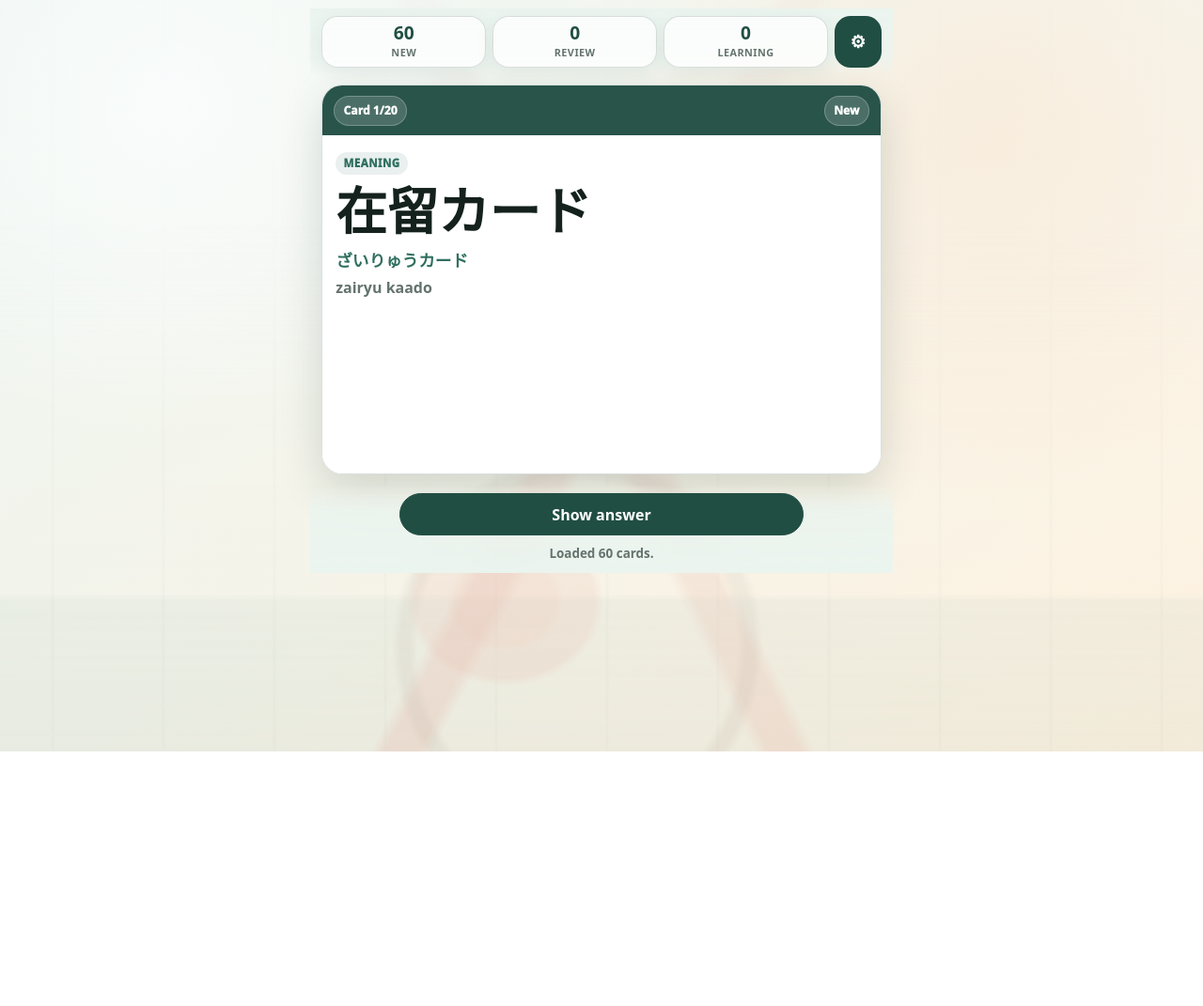
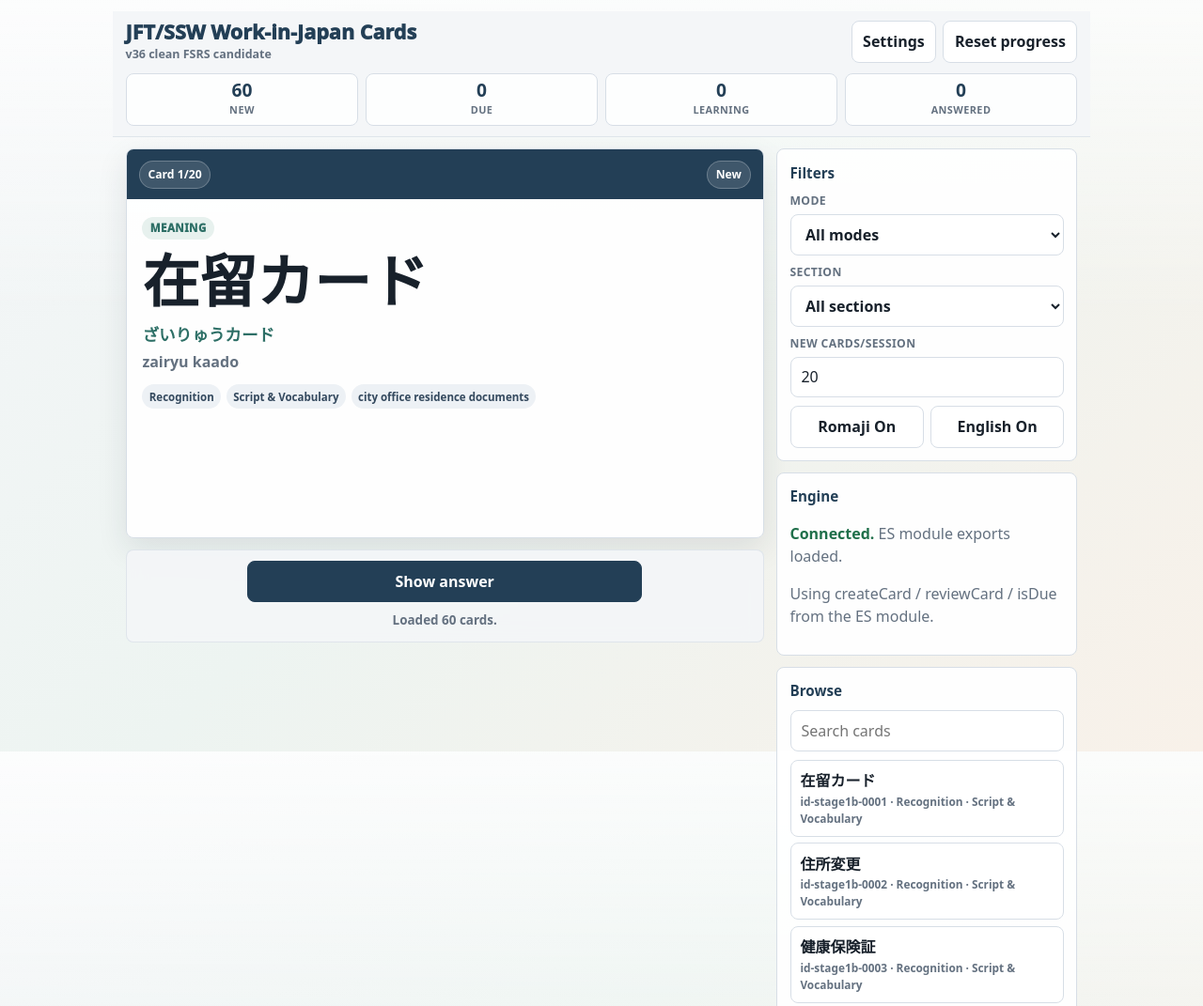
Before and after one commit to foxwolf321/Language-learning-app, a plain HTML site: page app-v36-clean-fsrs.html in a window 1280 px wide. Shown: the top 1071 px of the page at 94% size. Before the commit the page ends 800 px from the top, so only its background shows below. Drawn offline with Linux system fonts and the light colour scheme.

Commit message:
Revert "Update V36 card study screen styling"
This reverts commit 79e4f4e9a3cbefc0bad69397469d9a513737d5ba.

```diff
--- a/app-v36-clean-fsrs.html
+++ b/app-v36-clean-fsrs.html
@@ -9,33 +9,20 @@
 <style>
 :root {
   color-scheme: light;
-  --bg: #eaf4ef;
-  --bg2: #fff1dd;
-  --surface: rgba(255, 255, 255, .95);
-  --solid: #ffffff;
+  --bg: #f4f6f8;
+  --surface: #ffffff;
   --surface-soft: #eef4f1;
-  --ink: #14211d;
-  --muted: #64736e;
-  --line: rgba(30, 64, 55, .16);
-  --line-2: rgba(30, 64, 55, .34);
-  --primary: #214e43;
-  --primary-2: #2f6f5f;
-  --accent: #c36a35;
-  --danger: #a64242;
-  --warning: #9a6a20;
-  --ok: #24724f;
-  --easy: #1f6651;
-  --shadow: 0 18px 46px rgba(19, 50, 42, .16);
-  --radius: 22px;
-  --art-opacity: .38;
-  --art:
-    linear-gradient(180deg, rgba(247, 252, 255, .86) 0 30%, rgba(255, 255, 255, .48) 54%, rgba(255, 255, 255, .18)),
-    radial-gradient(ellipse at 42% 80%, rgba(203, 64, 42, .34) 0 5%, rgba(202, 66, 43, .24) 6% 9%, transparent 10%),
-    radial-gradient(ellipse at 48% 86%, transparent 0 18%, rgba(75, 58, 45, .20) 19% 20%, transparent 21%),
-    linear-gradient(118deg, transparent 0 48%, rgba(190, 53, 43, .32) 49% 51%, transparent 52%),
-    linear-gradient(64deg, transparent 0 48%, rgba(190, 53, 43, .26) 49% 51%, transparent 52%),
-    linear-gradient(0deg, rgba(77, 132, 133, .22) 0 20%, transparent 21%),
-    repeating-linear-gradient(90deg, transparent 0 54px, rgba(71, 103, 93, .09) 55px 57px, transparent 58px 118px);
+  --ink: #18212b;
+  --muted: #647180;
+  --line: #d7dee6;
+  --primary: #233f56;
+  --primary-2: #2d6f66;
+  --accent: #b9682e;
+  --danger: #a63d3d;
+  --warning: #8a650f;
+  --ok: #1f6f4a;
+  --shadow: 0 12px 32px rgba(28, 43, 58, .10);
+  --radius: 8px;
 }
 
 * {
@@ -53,22 +40,9 @@ body {
   font-family: system-ui, -apple-system, BlinkMacSystemFont, "Segoe UI", sans-serif;
   line-height: 1.5;
   background:
-    radial-gradient(circle at 14% 14%, rgba(255, 255, 255, .72), transparent 28%),
-    radial-gradient(circle at 82% 18%, rgba(255, 205, 160, .34), transparent 32%),
-    linear-gradient(140deg, var(--bg), var(--bg2));
+    linear-gradient(180deg, rgba(255, 255, 255, .76), rgba(255, 255, 255, 0) 42%),
+    linear-gradient(135deg, #f4f6f8 0%, #edf4f1 46%, #f8f1e9 100%);
   background-attachment: fixed;
-}
-
-body::before {
-  content: "";
-  position: fixed;
-  inset: 0;
-  z-index: -1;
-  pointer-events: none;
-  opacity: var(--art-opacity);
-  background-image: var(--art);
-  background-size: cover;
-  background-position: center bottom;
 }
 
 button,
@@ -110,19 +84,19 @@ input {
 }
 
 .app {
-  width: min(620px, 100%);
+  width: min(1040px, 100%);
   margin: 0 auto;
-  padding: max(.58rem, env(safe-area-inset-top)) .76rem calc(1rem + env(safe-area-inset-bottom));
+  padding: max(.75rem, env(safe-area-inset-top)) .85rem calc(1rem + env(safe-area-inset-bottom));
 }
 
 .topbar {
   position: sticky;
   top: 0;
   z-index: 5;
-  margin: 0 -.76rem .62rem;
-  padding: max(.46rem, env(safe-area-inset-top)) .76rem .52rem;
-  background: linear-gradient(180deg, rgba(234, 244, 239, .96), rgba(234, 244, 239, .78) 72%, rgba(234, 244, 239, 0));
-  border-bottom: 0;
+  margin: 0 -.85rem .8rem;
+  padding: max(.55rem, env(safe-area-inset-top)) .85rem .65rem;
+  background: rgba(244, 246, 248, .92);
+  border-bottom: 1px solid rgba(215, 222, 230, .72);
   backdrop-filter: blur(10px);
 }
 
@@ -159,20 +133,18 @@ input {
 
 .stats {
   display: grid;
-  grid-template-columns: repeat(3, minmax(0, 1fr)) auto;
-  gap: .42rem;
-  align-items: stretch;
-  margin-top: 0;
+  grid-template-columns: repeat(4, minmax(0, 1fr));
+  gap: .45rem;
+  margin-top: .65rem;
 }
 
 .stat {
-  min-height: 50px;
+  min-height: 56px;
   padding: .45rem .3rem;
   border: 1px solid var(--line);
-  border-radius: 17px;
-  background: rgba(255, 255, 255, .78);
+  border-radius: var(--radius);
+  background: rgba(255, 255, 255, .82);
   text-align: center;
-  box-shadow: 0 6px 20px rgba(19, 50, 42, .07);
 }
 
 .stat strong {
@@ -192,24 +164,10 @@ input {
   text-transform: uppercase;
 }
 
-.answered-stat {
-  display: none;
-}
-
-.gear {
-  inline-size: 50px;
-  min-height: 50px;
-  padding: 0;
-  border-radius: 17px;
-  background: var(--primary);
-  color: #fff;
-  font-size: 1.16rem;
-}
-
 .layout {
   display: grid;
-  grid-template-columns: minmax(0, 1fr);
-  gap: .7rem;
+  grid-template-columns: minmax(0, 1fr) 320px;
+  gap: .85rem;
   align-items: start;
 }
 
@@ -261,8 +219,6 @@ input {
 
 .study-card {
   overflow: hidden;
-  border-radius: var(--radius);
-  backdrop-filter: blur(10px);
 }
 
 .card-head {
@@ -270,57 +226,53 @@ input {
   justify-content: space-between;
   gap: .6rem;
   align-items: center;
-  padding: .66rem .76rem;
-  background: rgba(33, 78, 67, .96);
+  padding: .72rem .82rem;
+  background: var(--primary);
   color: #fff;
 }
 
 .pill {
   display: inline-flex;
   align-items: center;
-  justify-content: center;
-  gap: .35rem;
-  min-height: 32px;
+  min-height: 30px;
   border: 1px solid rgba(255, 255, 255, .24);
   border-radius: 999px;
-  padding: .32rem .58rem;
-  background: rgba(255, 255, 255, .16);
+  padding: .22rem .55rem;
+  background: rgba(255, 255, 255, .13);
   color: inherit;
   font-size: .76rem;
-  font-weight: 1000;
+  font-weight: 900;
   white-space: nowrap;
 }
 
 .card-body {
   min-height: 360px;
-  padding: 1rem .88rem;
-  background: rgba(255, 255, 255, .96);
+  padding: 1.05rem;
 }
 
 .task-label {
   display: inline-flex;
-  align-items: center;
-  margin: 0 0 .52rem;
+  margin: 0 0 .6rem;
   padding: .2rem .52rem;
   border-radius: 999px;
-  background: rgba(47, 111, 95, .10);
+  background: #e7f1ee;
   color: var(--primary-2);
   font-size: .72rem;
-  font-weight: 1000;
+  font-weight: 950;
   letter-spacing: .04em;
   text-transform: uppercase;
 }
 
 .target {
   margin: 0;
-  font-size: clamp(1.9rem, 11vw, 3.4rem);
-  line-height: 1.13;
+  font-size: clamp(2rem, 8vw, 3.8rem);
+  line-height: 1.15;
   letter-spacing: 0;
   overflow-wrap: anywhere;
 }
 
 .target.compact {
-  font-size: clamp(1.42rem, 6.2vw, 2.2rem);
+  font-size: clamp(1.45rem, 5.8vw, 2.35rem);
 }
 
 .prompt {
@@ -390,7 +342,7 @@ input {
 }
 
 .tags {
-  display: none;
+  display: flex;
   flex-wrap: wrap;
   gap: .36rem;
   margin-top: .8rem;
@@ -412,42 +364,32 @@ input {
   position: sticky;
   bottom: 0;
   z-index: 4;
-  margin: .7rem -.76rem 0;
-  padding: .56rem .76rem calc(.58rem + env(safe-area-inset-bottom));
-  border: 0;
-  border-radius: 0;
-  background: linear-gradient(0deg, rgba(234, 244, 239, .96), rgba(234, 244, 239, .80) 72%, rgba(234, 244, 239, 0));
+  margin-top: .75rem;
+  padding: .65rem .85rem calc(.7rem + env(safe-area-inset-bottom));
+  border: 1px solid rgba(215, 222, 230, .72);
+  border-radius: var(--radius);
+  background: rgba(244, 246, 248, .92);
   backdrop-filter: blur(10px);
 }
 
 .primary-action {
   display: block;
-  width: min(430px, 100%);
+  width: min(420px, 100%);
   margin: 0 auto;
   border-color: var(--primary);
-  border-radius: 999px;
   background: var(--primary);
   color: #fff;
 }
 
 .grade-row {
-  display: flex;
-  justify-content: center;
-  align-items: center;
-  gap: .34rem;
-  flex-wrap: nowrap;
+  display: grid;
+  grid-template-columns: repeat(4, minmax(0, 1fr));
+  gap: .45rem;
 }
 
 .grade-row button {
-  flex: 0 0 auto;
+  min-width: 0;
   min-height: 50px;
-  min-width: 0;
-  padding: .48rem .64rem;
-  border-radius: 999px;
-  background: var(--solid);
-  font-size: .88rem;
-  line-height: 1;
-  font-weight: 950;
 }
 
 .again {
@@ -466,7 +408,7 @@ input {
 }
 
 .easy {
-  color: var(--easy);
+  color: var(--primary-2);
   border-color: rgba(45, 111, 102, .35);
 }
 
@@ -482,19 +424,10 @@ input {
 .sidebar {
   display: grid;
   gap: .75rem;
-  margin: .5rem 0 .7rem;
-  padding: .82rem;
-  border: 1px solid var(--line);
-  border-radius: var(--radius);
-  background: var(--surface);
-  box-shadow: var(--shadow);
-  backdrop-filter: blur(10px);
 }
 
 .sidebar-section {
-  padding: .72rem;
-  border-radius: 16px;
-  background: rgba(255, 255, 255, .62);
+  padding: .82rem;
   box-shadow: none;
 }
 
@@ -597,6 +530,10 @@ input {
   .layout {
     grid-template-columns: 1fr;
   }
+
+  .sidebar {
+    order: -1;
+  }
 }
 
 @media (max-width: 520px) {
@@ -610,15 +547,16 @@ input {
   }
 
   .top-grid {
-    grid-template-columns: 1fr auto;
+    grid-template-columns: 1fr;
   }
 
   .top-actions {
-    display: flex;
+    display: grid;
+    grid-template-columns: 1fr 1fr;
   }
 
   .stats {
-    grid-template-columns: repeat(3, minmax(0, 1fr)) auto;
+    grid-template-columns: repeat(2, minmax(0, 1fr));
   }
 
   .card-body {
@@ -631,8 +569,8 @@ input {
   }
 
   .grade-row button {
-    padding-inline: .5rem;
-    font-size: .82rem;
+    padding-inline: .38rem;
+    font-size: .86rem;
   }
 }
 </style>
@@ -640,12 +578,21 @@ input {
 <body>
 <main class="app">
   <header class="topbar">
+    <div class="top-grid">
+      <div class="brand">
+        <h1 class="brand-title">JFT/SSW Work-in-Japan Cards</h1>
+        <p class="brand-meta">v36 clean FSRS candidate</p>
+      </div>
+      <div class="top-actions">
+        <button type="button" id="toggleSettingsBtn" aria-controls="sidebar">Settings</button>
+        <button type="button" id="resetBtn">Reset progress</button>
+      </div>
+    </div>
     <section class="stats" aria-label="Study counts">
       <div class="stat"><strong id="newCount">0</strong><span>New</span></div>
-      <div class="stat"><strong id="dueCount">0</strong><span>Review</span></div>
+      <div class="stat"><strong id="dueCount">0</strong><span>Due</span></div>
       <div class="stat"><strong id="learningCount">0</strong><span>Learning</span></div>
-      <button type="button" class="gear" id="toggleSettingsBtn" aria-controls="sidebar" aria-expanded="false" aria-label="Settings">⚙</button>
-      <div class="stat answered-stat" hidden><strong id="answeredCount">0</strong><span>Answered</span></div>
+      <div class="stat"><strong id="answeredCount">0</strong><span>Answered</span></div>
     </section>
   </header>
 
@@ -704,7 +651,6 @@ input {
             <button type="button" id="romajiToggle">Romaji On</button>
             <button type="button" id="englishToggle">English On</button>
           </div>
-          <button type="button" id="resetBtn">Reset progress</button>
         </div>
       </section>
 
@@ -809,7 +755,7 @@ let appState = {
 let legacyProgressDetected = false;
 
 let ui = {
-  showSidebar: false,
+  showSidebar: true,
   showRomaji: true,
   showEnglish: true,
   mode: "all",
@@ -836,7 +782,7 @@ function normalizeUi() {
   ui.mode = ui.mode || "all";
   ui.section = ui.section || "all";
   ui.maxNew = Math.min(100, Math.max(1, Number.parseInt(ui.maxNew, 10) || 20));
-  ui.showSidebar = ui.showSidebar === true;
+  ui.showSidebar = ui.showSidebar !== false;
   ui.showRomaji = ui.showRomaji !== false;
   ui.showEnglish = ui.showEnglish !== false;
 }
@@ -848,7 +794,6 @@ function loadUi() {
     ui = { ...ui };
   }
   normalizeUi();
-  ui.showSidebar = false;
 }
 
 function saveUi() {
```
